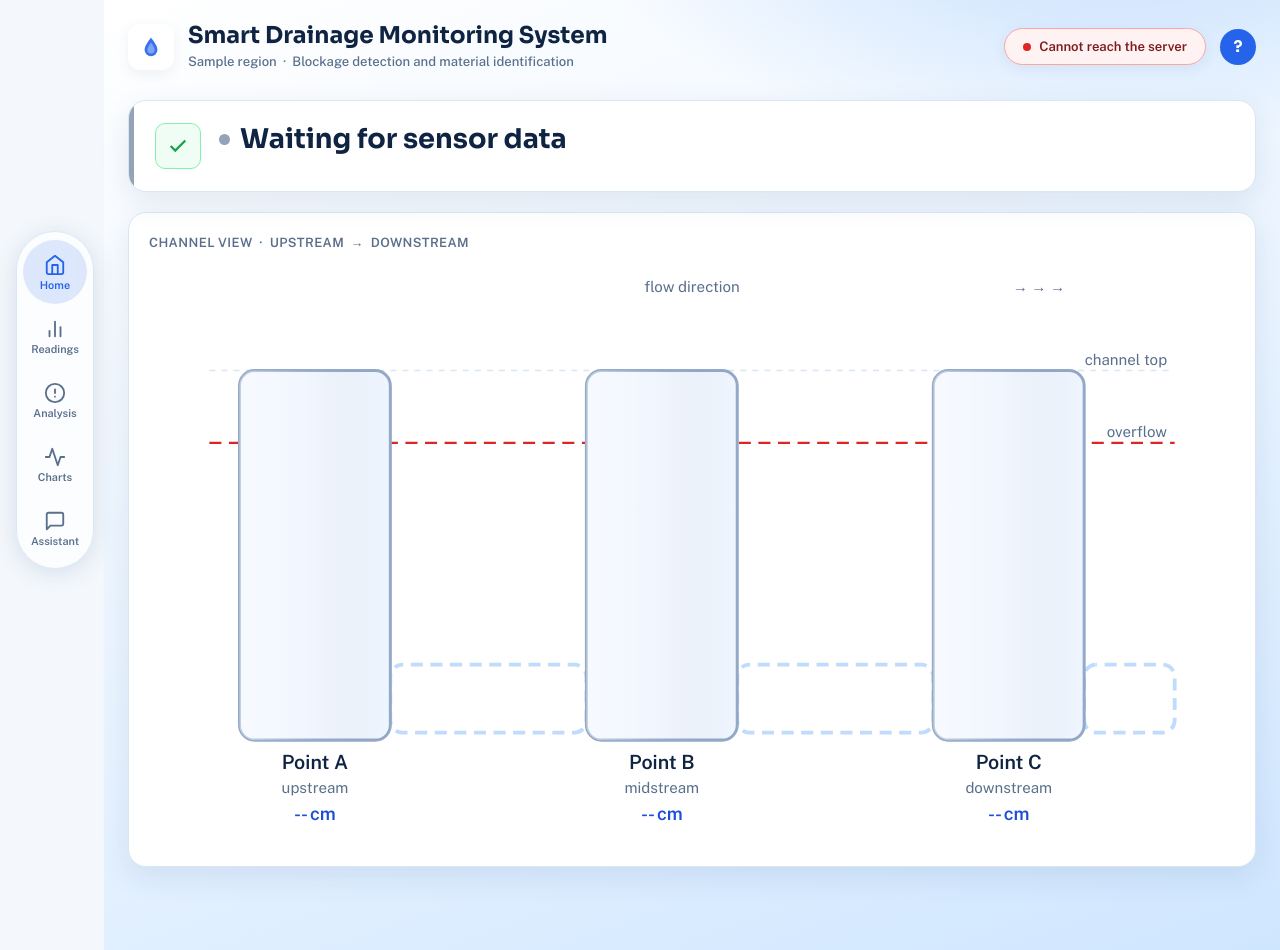
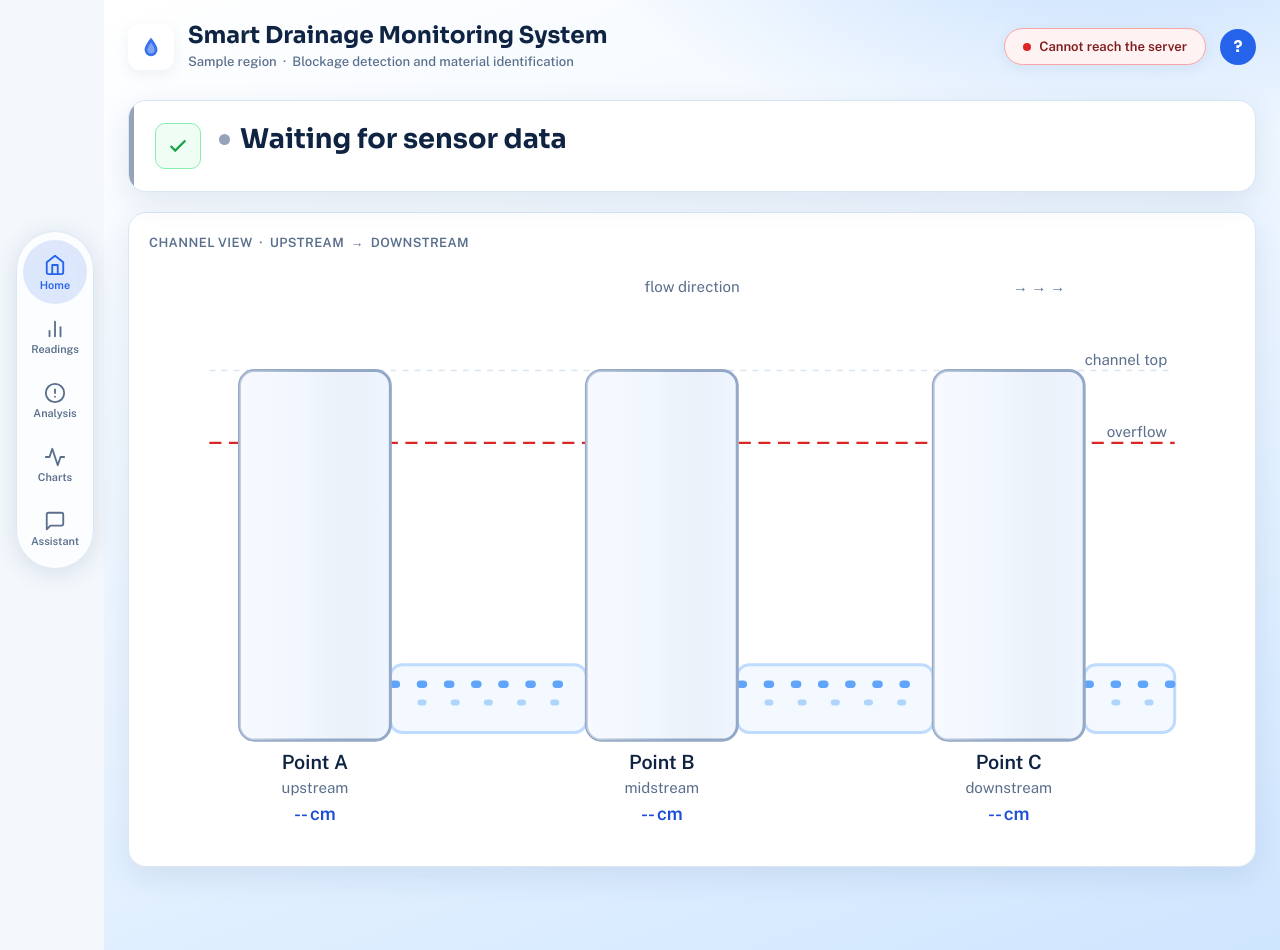
Before and after one commit to ThallapallySriramGoud/Smart-Drainage-Blockage-prediction-system, a Python web app: template drainage-dashboard/templates/index.html in a window 1280 px wide. Shown: the top 950 px of the page. Run offline with Jinja, Linux system fonts and the light colour scheme; the template is opened without the code that fills it: most values are stand-ins (such as "Sample title", 1, 10 or a date in 2020).

Commit message:
Phase 3: water flow animation that slows at the object

```diff
--- a/drainage-dashboard/templates/index.html
+++ b/drainage-dashboard/templates/index.html
@@ -366,18 +366,34 @@
                   height .6s cubic-bezier(.25,.46,.45,.94);
     }
 
-    /* animated dashed flow connector lines */
+    /* Connector pipes — solid outline, light fill, no dashes */
     .connector {
-      fill: none;
+      fill: rgba(191,219,254,.18);
       stroke: #bfdbfe;
-      stroke-width: 2.5;
-      stroke-dasharray: 8 5;
-      animation: flow-dash 1.4s linear infinite;
+      stroke-width: 2;
     }
     .connector.warning { stroke: var(--warning); }
     .connector.danger  { stroke: var(--blockage); }
 
-    @keyframes flow-dash { to { stroke-dashoffset: -26; } }
+    /* Flowing water lanes inside the pipes */
+    .water-flow {
+      stroke: #60a5fa;
+      stroke-width: 5;
+      stroke-linecap: round;
+      stroke-dasharray: 2 16;
+      fill: none;
+      animation: water-flow-anim var(--flow-dur, 1.2s) linear infinite;
+    }
+    .water-flow.lane2 {
+      stroke: #93c5fd;
+      stroke-width: 4;
+      opacity: .7;
+      stroke-dasharray: 2 20;
+    }
+    @keyframes water-flow-anim { to { stroke-dashoffset: -36; } }
+    @media (prefers-reduced-motion: reduce) {
+      .water-flow, .water-flow.lane2 { animation: none; }
+    }
 
     .overflow-line {
       stroke: var(--critical);
@@ -1604,10 +1620,18 @@
           <line id="overflow-line" class="overflow-line" x1="40" y1="118" x2="680" y2="118"/>
           <text id="overflow-label" x="675" y="114" text-anchor="end" class="s-small" fill="#dc2626">overflow</text>
 
-          <!-- Connector segments — styled as animated dashed lines -->
+          <!-- Connector segments — water pipes with flowing lanes -->
           <rect id="seg-ab" class="connector" x="160" y="265" width="130" height="45" rx="8"/>
+          <line class="water-flow"        x1="162" y1="278" x2="288" y2="278" style="--flow-dur:1.2s"/>
+          <line class="water-flow lane2"   x1="162" y1="290" x2="288" y2="290" style="--flow-dur:1.2s"/>
+
           <rect id="seg-bc" class="connector" x="390" y="265" width="130" height="45" rx="8"/>
+          <line class="water-flow"        x1="392" y1="278" x2="518" y2="278" style="--flow-dur:1.2s"/>
+          <line class="water-flow lane2"   x1="392" y1="290" x2="518" y2="290" style="--flow-dur:1.2s"/>
+
           <rect id="seg-ac" class="connector" x="620" y="265" width="60"  height="45" rx="8"/>
+          <line class="water-flow"        x1="622" y1="278" x2="678" y2="278" style="--flow-dur:1.2s"/>
+          <line class="water-flow lane2"   x1="622" y1="290" x2="678" y2="290" style="--flow-dur:1.2s"/>
 
           <!-- Segment labels -->
           <text id="seg-label-ab" class="s-seg" x="225" y="258" text-anchor="middle"></text>
@@ -2064,6 +2088,37 @@
       var objDot   = document.getElementById("obj-dot");
       var objRing  = document.getElementById("obj-ring");
       var objLabel = document.getElementById("obj-label");
+
+      /* ── Water flow speed from the flow reading ── */
+      var flowVal  = (latest && latest.flow != null) ? latest.flow : 4.0;
+      var flowDur  = Math.max(1.2, Math.min(6, 1.2 * 4 / Math.max(flowVal, 0.5)));
+
+      /* Pipe element ids and their water-flow <line> children */
+      var pipeIds   = ["seg-ab", "seg-bc", "seg-ac"];
+      var locKeyMap = { "A-B": "seg-ab", "B-C": "seg-bc", "after C": "seg-ac" };
+
+      /* Reset all pipes to flow-based speed and full opacity */
+      pipeIds.forEach(function(pid) {
+        var rect = document.getElementById(pid);
+        if (rect) rect.style.setProperty("--flow-dur", flowDur + "s");
+        var lines = rect ? rect.parentNode.querySelectorAll(
+          '#' + pid + ' ~ .water-flow, #' + pid + ' + .water-flow') : [];
+        /* Simpler: query by parent SVG and position after the rect */
+      });
+      /* Set --flow-dur on every water-flow line grouped by pipe */
+      function setPipeDur(pipeId, dur, opacity) {
+        var rect = document.getElementById(pipeId);
+        if (!rect) return;
+        var svg = rect.parentNode;
+        /* The water-flow lines that immediately follow this rect */
+        var next = rect.nextElementSibling;
+        while (next && next.classList.contains("water-flow")) {
+          next.style.setProperty("--flow-dur", dur + "s");
+          if (opacity != null) next.style.opacity = opacity;
+          next = next.nextElementSibling;
+        }
+      }
+
       if (material && material.ir_detected) {
         var segX   = { "ab": 225, "bc": 455, "ac": 650 };
         var locKey = LOC_SEG[analysis.location] || "bc";
@@ -2071,13 +2126,36 @@
         objDot.setAttribute("cx", x);
         objRing.setAttribute("cx", x);
         objLabel.setAttribute("x", x);
+        /* Move the object dot into the blocked pipe (y ~ 287) */
+        objDot.setAttribute("cy", "287");
+        objRing.setAttribute("cy", "287");
+        objLabel.setAttribute("y", "278");
         objDot.setAttribute("opacity", "0.9");
         objRing.setAttribute("opacity", "0.6");
         objLabel.setAttribute("opacity", "1");
+
+        /* Slow the blocked pipe to a crawl (5s), trickle downstream (6s, low opacity) */
+        var blockedPipe = locKeyMap[analysis.location] || "seg-bc";
+        var pipeOrder = ["seg-ab", "seg-bc", "seg-ac"];
+        var blockIdx  = pipeOrder.indexOf(blockedPipe);
+        pipeOrder.forEach(function(pid, i) {
+          if (i === blockIdx) {
+            setPipeDur(pid, 5, null);
+          } else if (i > blockIdx) {
+            setPipeDur(pid, 6, "0.3");
+          } else {
+            setPipeDur(pid, flowDur, null);
+          }
+        });
       } else {
         objDot.setAttribute("opacity", "0");
         objRing.setAttribute("opacity", "0");
         objLabel.setAttribute("opacity", "0");
+        objDot.setAttribute("cy", "248");
+        objRing.setAttribute("cy", "248");
+        objLabel.setAttribute("y", "236");
+        /* Restore normal flow speed on all pipes */
+        pipeIds.forEach(function(pid) { setPipeDur(pid, flowDur, null); });
       }
     }
 
```
